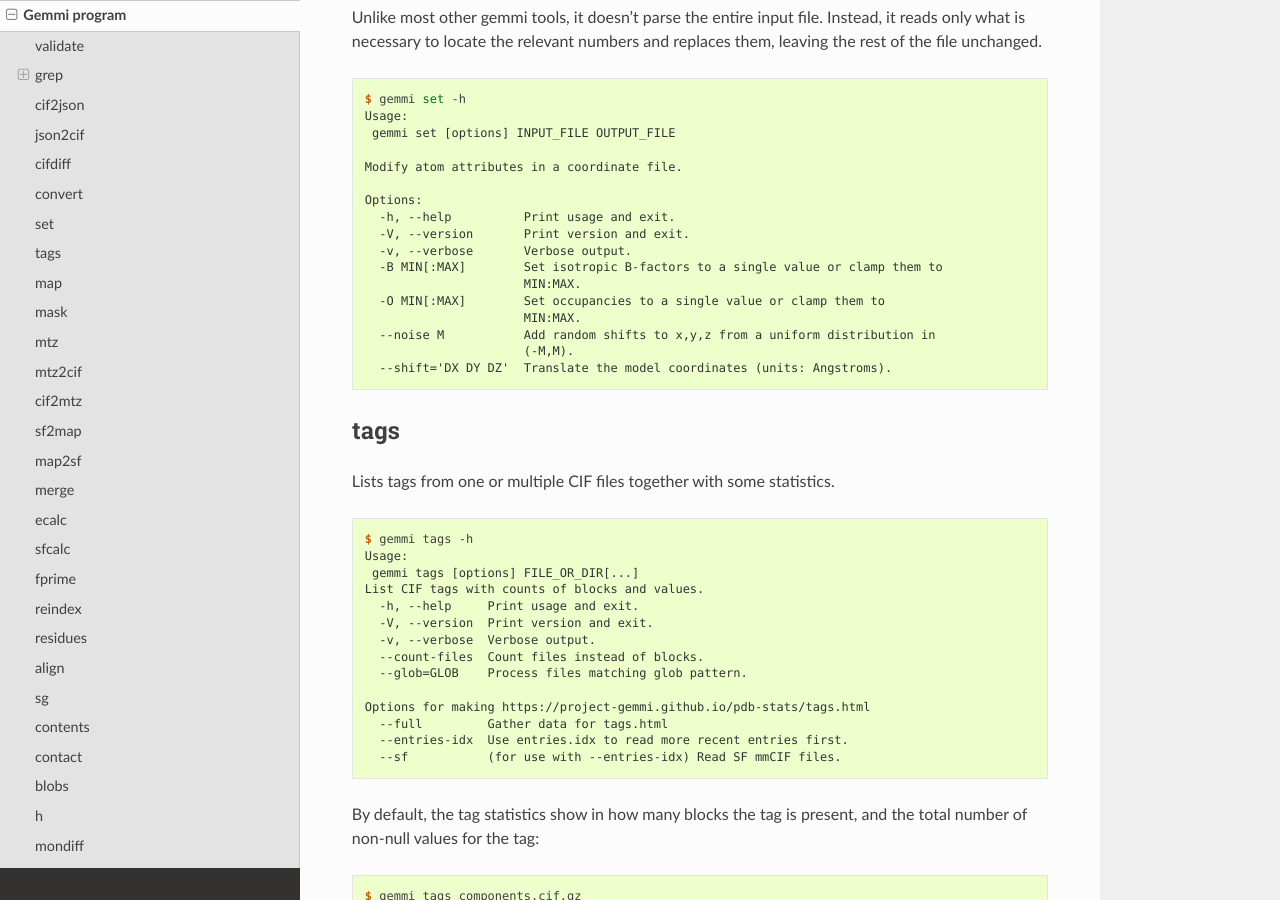
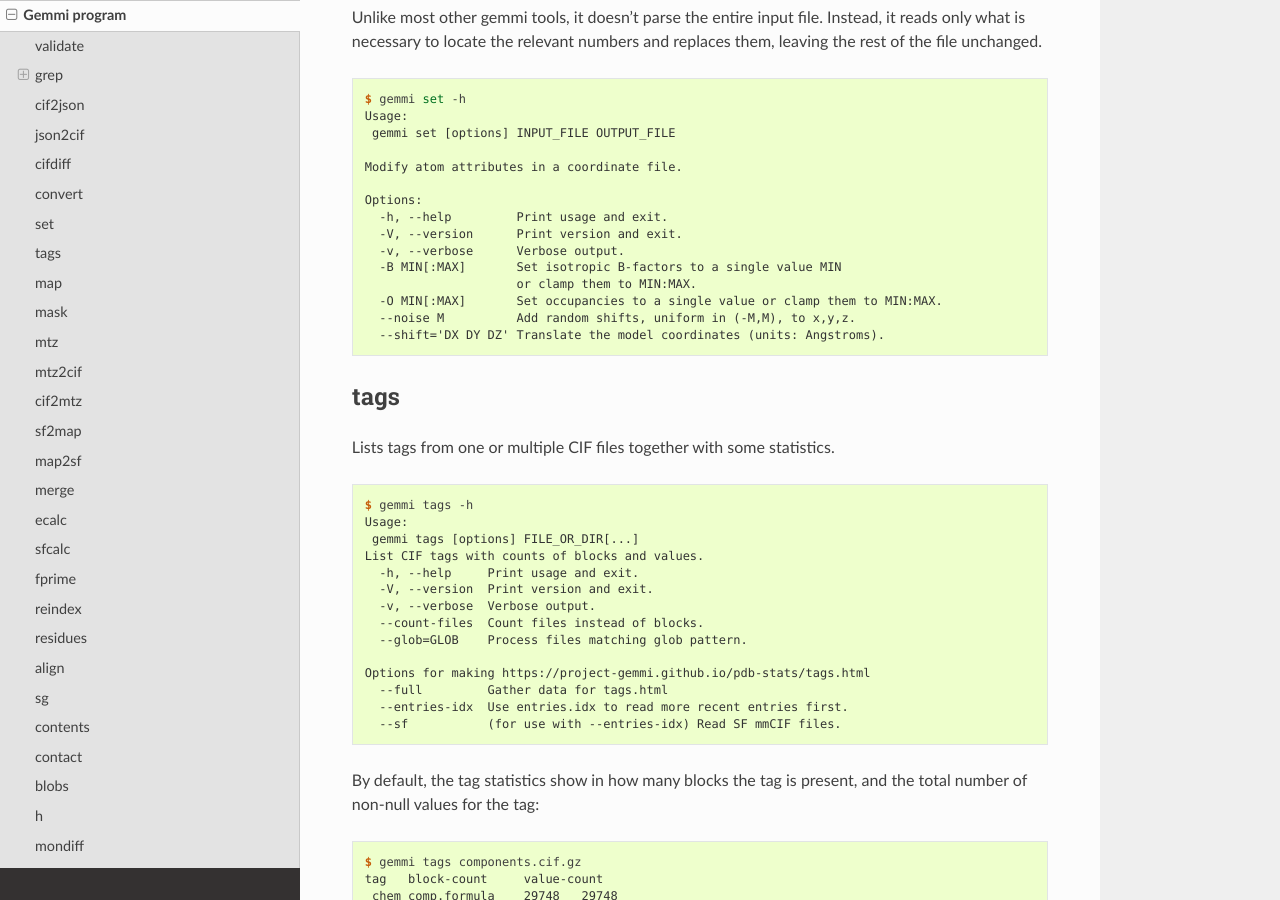
Before and after one commit to project-gemmi/gemmi, a Sphinx documentation site: the page built from docs/utils.rst, in a window 1280 px wide and 900 px high, scrolled down 12287 px. Built offline with Sphinx 7.4.7 and the Read the Docs theme 2.0.0, drawn with Linux system fonts in a browser that asks for light colours.

Commit message:
gemmi-set: edit help message [skip ci]

```diff
--- a/docs/set-help.txt
+++ b/docs/set-help.txt
@@ -5,13 +5,11 @@ Usage:
 Modify atom attributes in a coordinate file.
 
 Options:
-  -h, --help          Print usage and exit.
-  -V, --version       Print version and exit.
-  -v, --verbose       Verbose output.
-  -B MIN[:MAX]        Set isotropic B-factors to a single value or clamp them to
-                      MIN:MAX.
-  -O MIN[:MAX]        Set occupancies to a single value or clamp them to
-                      MIN:MAX.
-  --noise M           Add random shifts to x,y,z from a uniform distribution in
-                      (-M,M).
-  --shift='DX DY DZ'  Translate the model coordinates (units: Angstroms).
+  -h, --help         Print usage and exit.
+  -V, --version      Print version and exit.
+  -v, --verbose      Verbose output.
+  -B MIN[:MAX]       Set isotropic B-factors to a single value MIN
+                     or clamp them to MIN:MAX.
+  -O MIN[:MAX]       Set occupancies to a single value or clamp them to MIN:MAX.
+  --noise M          Add random shifts, uniform in (-M,M), to x,y,z.
+  --shift='DX DY DZ' Translate the model coordinates (units: Angstroms).
```
Also changed, not shown: 1 other file.
